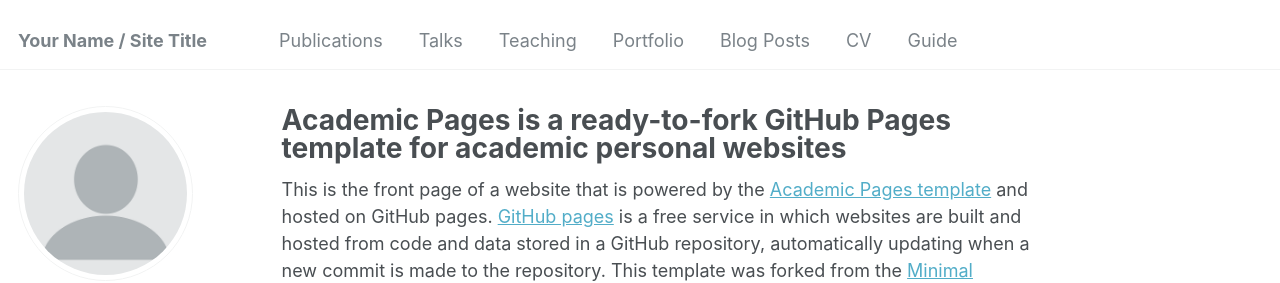
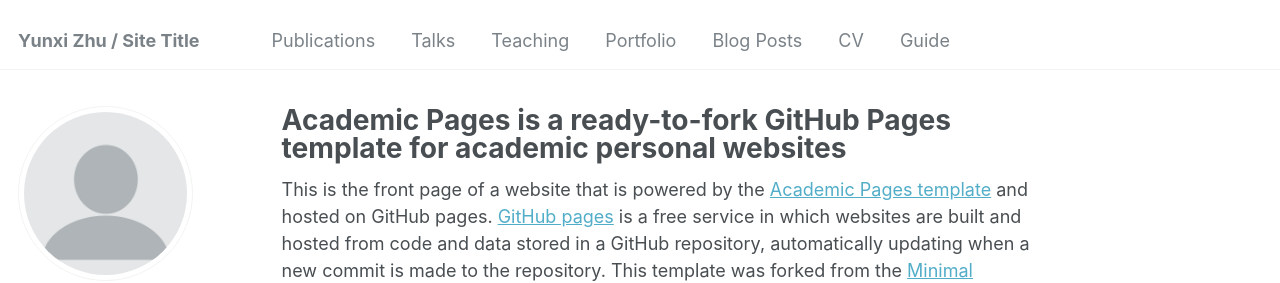
Before and after one commit to yz4687/Yunxi_Zhu.github.io, a Jekyll site: the page built from _pages/about.md, in a window 1280 px wide. Shown: the top 283 px of the page. Built offline with Jekyll 4.4.1, drawn with Linux system fonts in a browser that asks for light colours; some web fonts are replaced.

Commit message:
Update _config.yml

```diff
--- a/_config.yml
+++ b/_config.yml
@@ -8,11 +8,11 @@
 
 # Basic Site Settings
 locale                   : "en-US"
-title                    : "Your Name / Site Title"
+title                    : "Yunxi Zhu / Site Title"
 title_separator          : "-"
 name                     : &name "Your Name"
 description              : &description "personal description"
-url                      : https://academicpages.github.io # the base hostname & protocol for your site e.g. "https://mmistakes.github.io"
+url                      : https://Yunxi_Zhu.github.io # the base hostname & protocol for your site e.g. "https://mmistakes.github.io"
 baseurl                  : "" # the subpath of your site, e.g. "/blog"
 repository               : "academicpages/academicpages.github.io"
 
```
